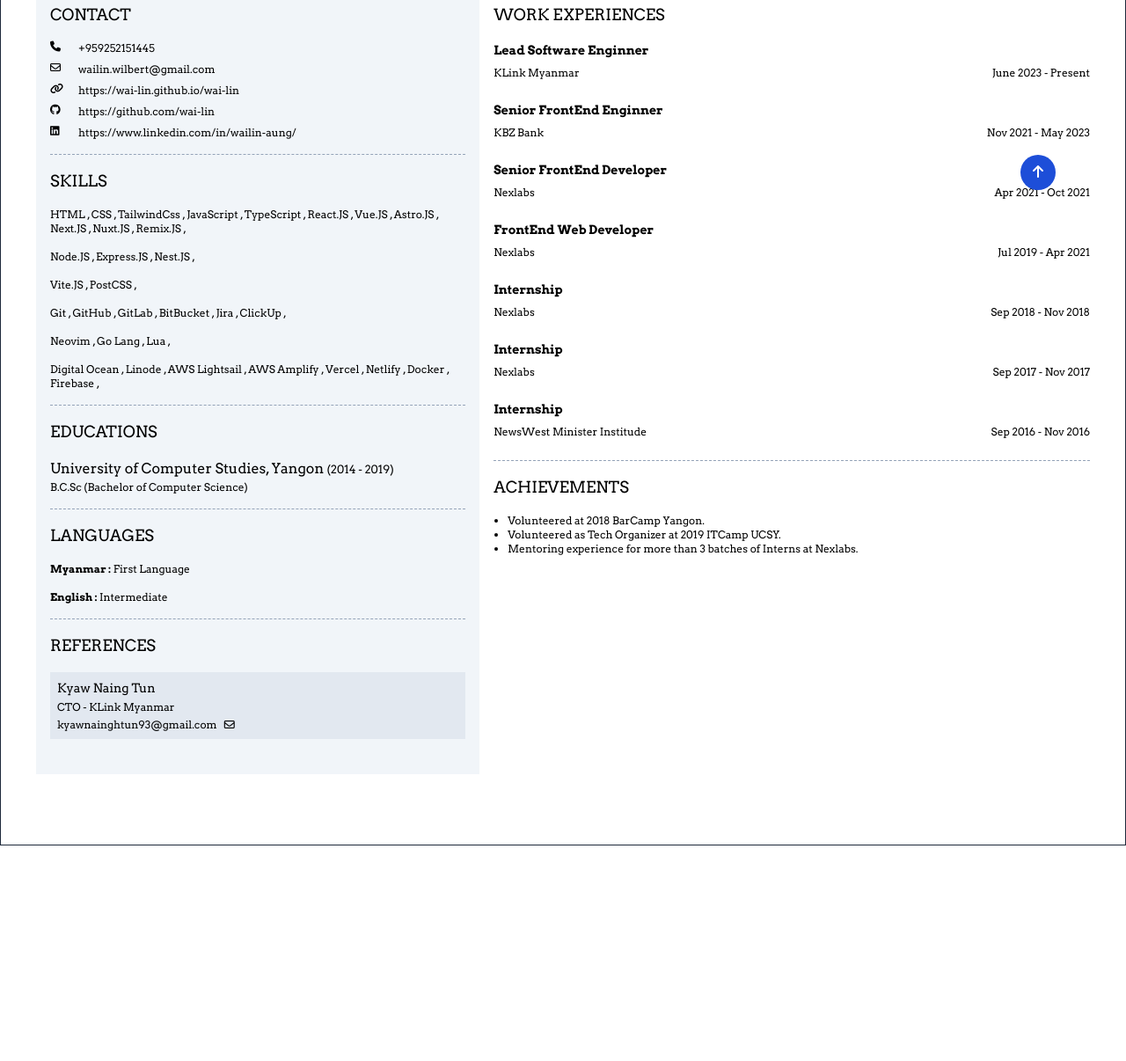
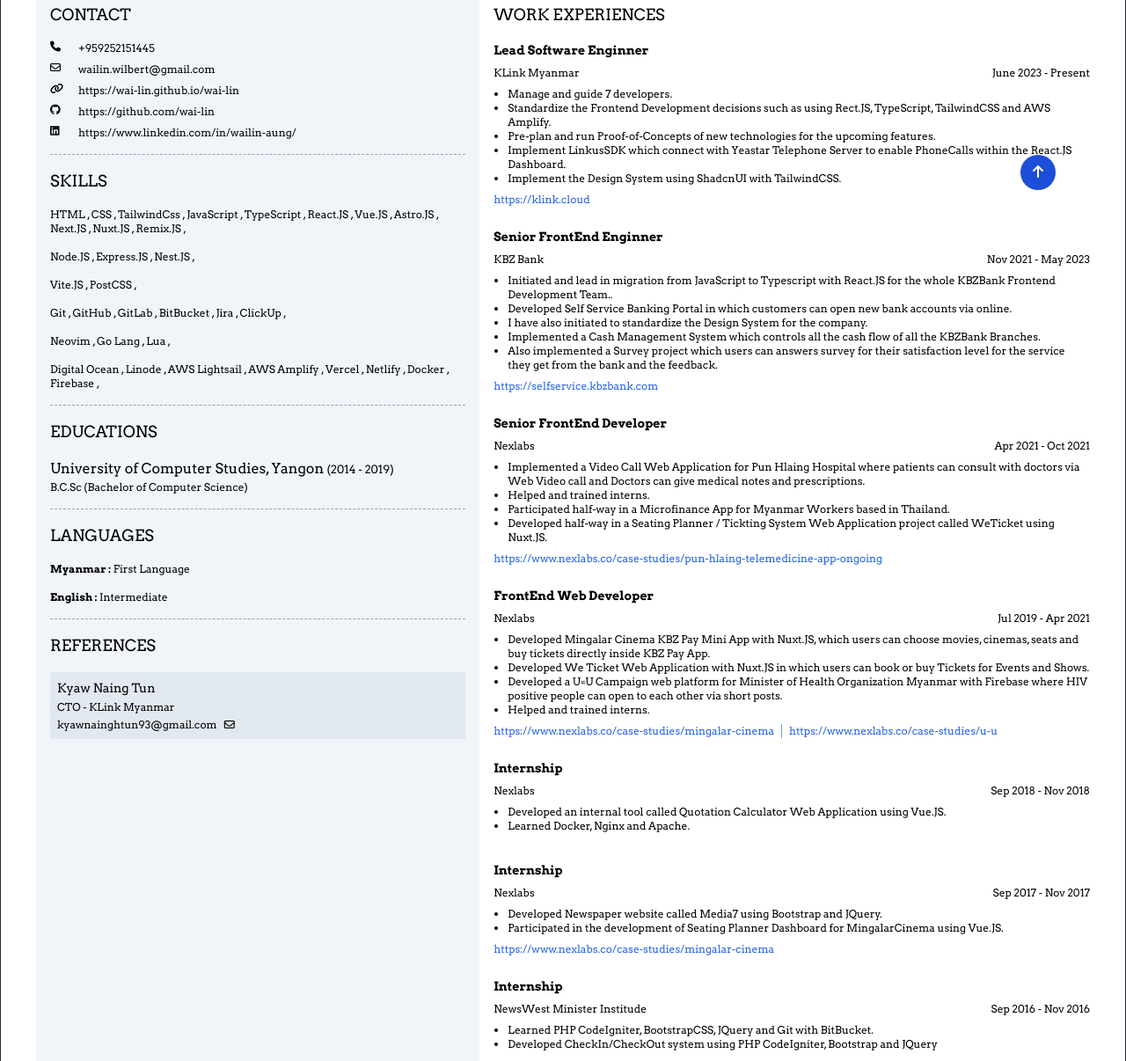
Before and after one commit to wai-lin/wai-lin, an Astro site: page /wai-lin/resume in a window 1280 px wide. Shown: the part 544-1750 px from the top of the page at 88% size. Before the commit the page ends 1665 px from the top, so only its background shows below. Built offline with nearby package versions, Linux system fonts and the light colour scheme; Astro itself is replaced by a stand-in of ours.

Commit message:
feat: resume update work experience

```diff
--- a/src/components/Resume/BaseLink.astro
+++ b/src/components/Resume/BaseLink.astro
@@ -11,7 +11,7 @@
 <a
 	href={href}
 	target={targetBlank ? "_blank" : ""}
-	class:list={["hover:text-blue-600 group", className]}
+	class:list={["hover:text-blue-700 group", className]}
 >
 	<slot />
 
--- a/src/components/Resume/BaseWorkExperience.astro
+++ b/src/components/Resume/BaseWorkExperience.astro
@@ -1,5 +1,7 @@
 ---
 import "../../env.d.ts"
+
+import BaseLink from "./BaseLink.astro"
 
 type WorkExperice = ResumeJson["workExperiences"][number]
 
@@ -22,7 +24,21 @@
 		<span>{workExperience.fromDate} - {workExperience.toDate}</span>
 	</p>
 
-	<ul class="list-disc">
+	<ul class="mt-2 pl-4 list-disc">
 		{workExperience.descriptions.map((d) => <li>{d}</li>)}
 	</ul>
+
+	<p class="mt-2 flex flex-wrap items-center gap-2">
+		{
+			workExperience.links?.map((link) => (
+				<BaseLink
+					href={link}
+					targetBlank
+					class="pr-2 text-blue-600 border-r border-blue-400 hover:underline last-of-type:border-r-0"
+				>
+					{link}
+				</BaseLink>
+			))
+		}
+	</p>
 </article>
--- a/src/content/resume/data.ts
+++ b/src/content/resume/data.ts
@@ -5,7 +5,7 @@
 
 	// NOTE: Ideal character count is `550` characters.
 	biography: `Hi, I'm a nerdy Frontend Developer who dream to become a Frontend Engineer. I've over 5+ years experience in Software Development.
-I can collaborate with every fields of professions and learn new programming languages. Occasionally listen to Tech Talks as a hobby. I'm currently into the Go Lang and Functional Programming world.`,
+I can collaborate with every fields of professions and willing to learn new things. Occasionally listen to Tech Talks as a hobby. I'm currently into the Go Lang and Functional Programming world.`,
 
 	personalInfo: {
 		dateOfBirth: "20, 05, 1998",
@@ -114,7 +114,14 @@
 			assignedPosition: "Lead Software Enginner",
 			fromDate: "June 2023",
 			toDate: "Present",
-			descriptions: [],
+			links: ["https://klink.cloud"],
+			descriptions: [
+				"Manage and guide 7 developers.",
+				"Standardize the Frontend Development decisions such as using Rect.JS, TypeScript, TailwindCSS and AWS Amplify.",
+				"Pre-plan and run Proof-of-Concepts of new technologies for the upcoming features.",
+				"Implement LinkusSDK which connect with Yeastar Telephone Server to enable PhoneCalls within the React.JS Dashboard.",
+				"Implement the Design System using ShadcnUI with TailwindCSS.",
+			],
 		},
 
 		{
@@ -123,7 +130,14 @@
 			assignedPosition: "Senior FrontEnd Enginner",
 			fromDate: "Nov 2021",
 			toDate: "May 2023",
-			descriptions: [],
+			links: ["https://selfservice.kbzbank.com"],
+			descriptions: [
+				"Initiated and lead in migration from JavaScript to Typescript with React.JS for the whole KBZBank Frontend Development Team..",
+				"Developed Self Service Banking Portal in which customers can open new bank accounts via online.",
+				"I have also initiated to standardize the Design System for the company.",
+				"Implemented a Cash Management System which controls all the cash flow of all the KBZBank Branches.",
+				"Also implemented a Survey project which users can answers survey for their satisfaction level for the service they get from the bank and the feedback.",
+			],
 		},
 
 		{
@@ -132,7 +146,13 @@
 			assignedPosition: "Senior FrontEnd Developer",
 			fromDate: "Apr 2021",
 			toDate: "Oct 2021",
-			descriptions: [],
+			links: ["https://www.nexlabs.co/case-studies/pun-hlaing-telemedicine-app-ongoing"],
+			descriptions: [
+				"Implemented a Video Call Web Application for Pun Hlaing Hospital where patients can consult with doctors via Web Video call and Doctors can give medical notes and prescriptions.",
+				"Helped and trained interns.",
+				"Participated half-way in a Microfinance App for Myanmar Workers based in Thailand.",
+				"Developed half-way in a Seating Planner / Tickting System Web Application project called WeTicket using Nuxt.JS.",
+			],
 		},
 
 		{
@@ -141,7 +161,16 @@
 			assignedPosition: "FrontEnd Web Developer",
 			fromDate: "Jul 2019",
 			toDate: "Apr 2021",
-			descriptions: [],
+			links: [
+				"https://www.nexlabs.co/case-studies/mingalar-cinema",
+				"https://www.nexlabs.co/case-studies/u-u",
+			],
+			descriptions: [
+				"Developed Mingalar Cinema KBZ Pay Mini App with Nuxt.JS, which users can choose movies, cinemas, seats and buy tickets directly inside KBZ Pay App.",
+				"Developed We Ticket Web Application with Nuxt.JS in which users can book or buy Tickets for Events and Shows.",
+				"Developed a U=U Campaign web platform for Minister of Health Organization Myanmar with Firebase where HIV positive people can open to each other via short posts.",
+				"Helped and trained interns.",
+			],
 		},
 
 		{
@@ -150,7 +179,10 @@
 			assignedPosition: "Internship",
 			fromDate: "Sep 2018",
 			toDate: "Nov 2018",
-			descriptions: [],
+			descriptions: [
+				"Developed an internal tool called Quotation Calculator Web Application using Vue.JS.",
+				"Learned Docker, Nginx and Apache.",
+			],
 		},
 
 		{
@@ -159,7 +191,11 @@
 			assignedPosition: "Internship",
 			fromDate: "Sep 2017",
 			toDate: "Nov 2017",
-			descriptions: [],
+			links: ["https://www.nexlabs.co/case-studies/mingalar-cinema"],
+			descriptions: [
+				"Developed Newspaper website called Media7 using Bootstrap and JQuery.",
+				"Participated in the development of Seating Planner Dashboard for MingalarCinema using Vue.JS.",
+			],
 		},
 
 		{
@@ -168,13 +204,19 @@
 			assignedPosition: "Internship",
 			fromDate: "Sep 2016",
 			toDate: "Nov 2016",
-			descriptions: [],
+			descriptions: [
+				"Learned PHP CodeIgniter, BootstrapCSS, JQuery and Git with BitBucket.",
+				"Developed CheckIn/CheckOut system using PHP CodeIgniter, Bootstrap and JQuery",
+			],
 		},
 	],
 
 	achievements: [
+		"Leadership skills at KLink Myanmar.",
+		"Initiated to collaborate with UI/UX Team and standardize the Design System for the KBZBank.",
+		"Lead in the movement of migrating JavaScript projects to TypeScript for the whole KBZBank Frontend Development Team.",
+		"Mentoring experience for more than 3 batches of Interns at Nexlabs.",
+		"Volunteered as Tech Organizer at 2019 ITCamp UCSY.",
 		"Volunteered at 2018 BarCamp Yangon.",
-		"Volunteered as Tech Organizer at 2019 ITCamp UCSY.",
-		"Mentoring experience for more than 3 batches of Interns at Nexlabs.",
 	],
 }
--- a/src/env.d.ts
+++ b/src/env.d.ts
@@ -59,6 +59,7 @@
 			fromDate: string
 			toDate: string
 			descriptions: string[]
+			links?: string[]
 		}>
 
 		achievements: string[]
--- a/src/pages/resume.astro
+++ b/src/pages/resume.astro
@@ -59,7 +59,7 @@
 		<!-- SECTION: Resume -->
 		<main
 			id="resume-content"
-			class="text-xs screen:container screen:mx-auto screen:px-10 screen:py-20 screen:border screen:border-slate-800"
+			class="text-xs screen:mb-20 screen:container screen:mx-auto screen:px-10 screen:py-20 screen:border screen:border-slate-800"
 		>
 			<R01_Header />
 
```
